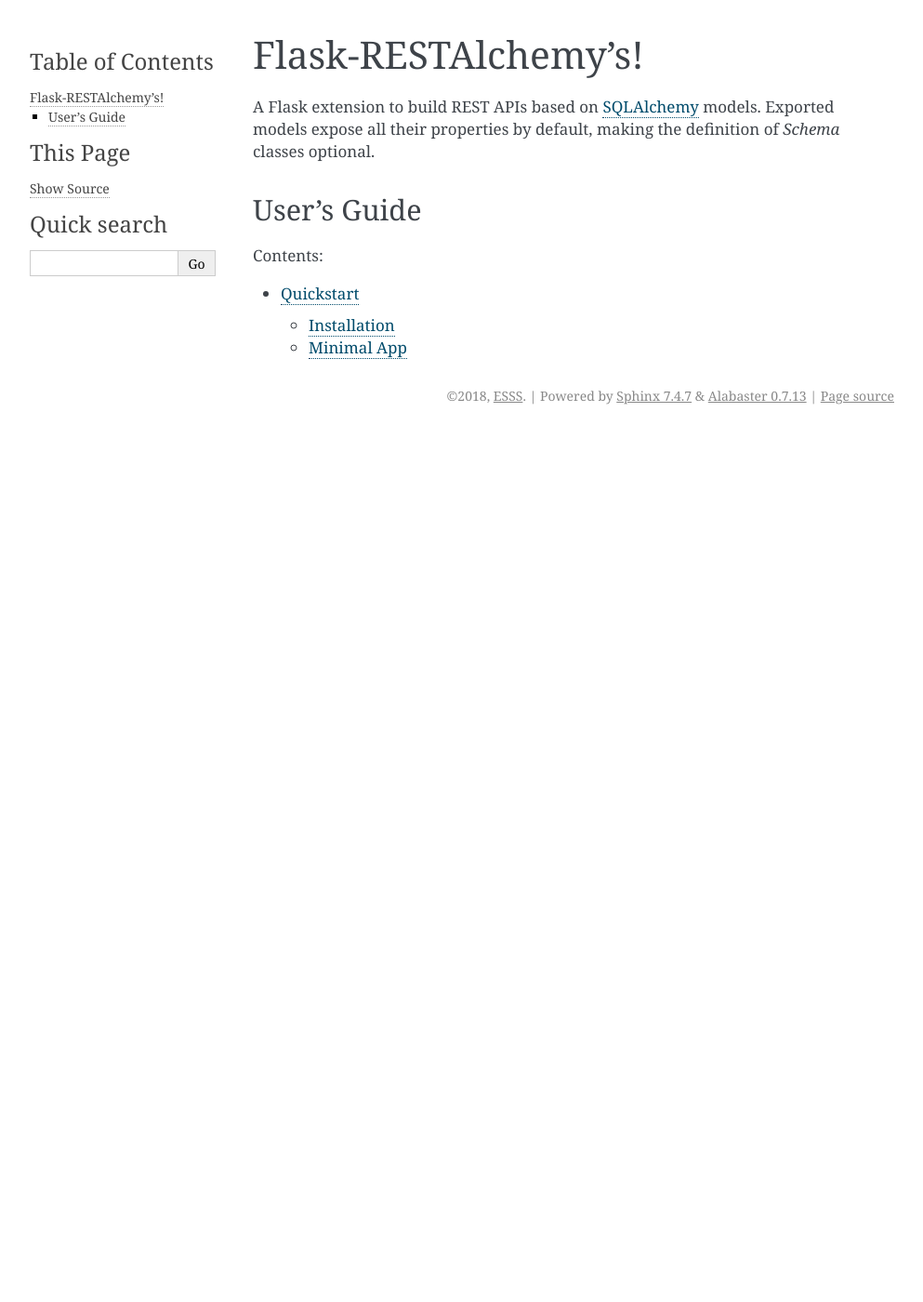
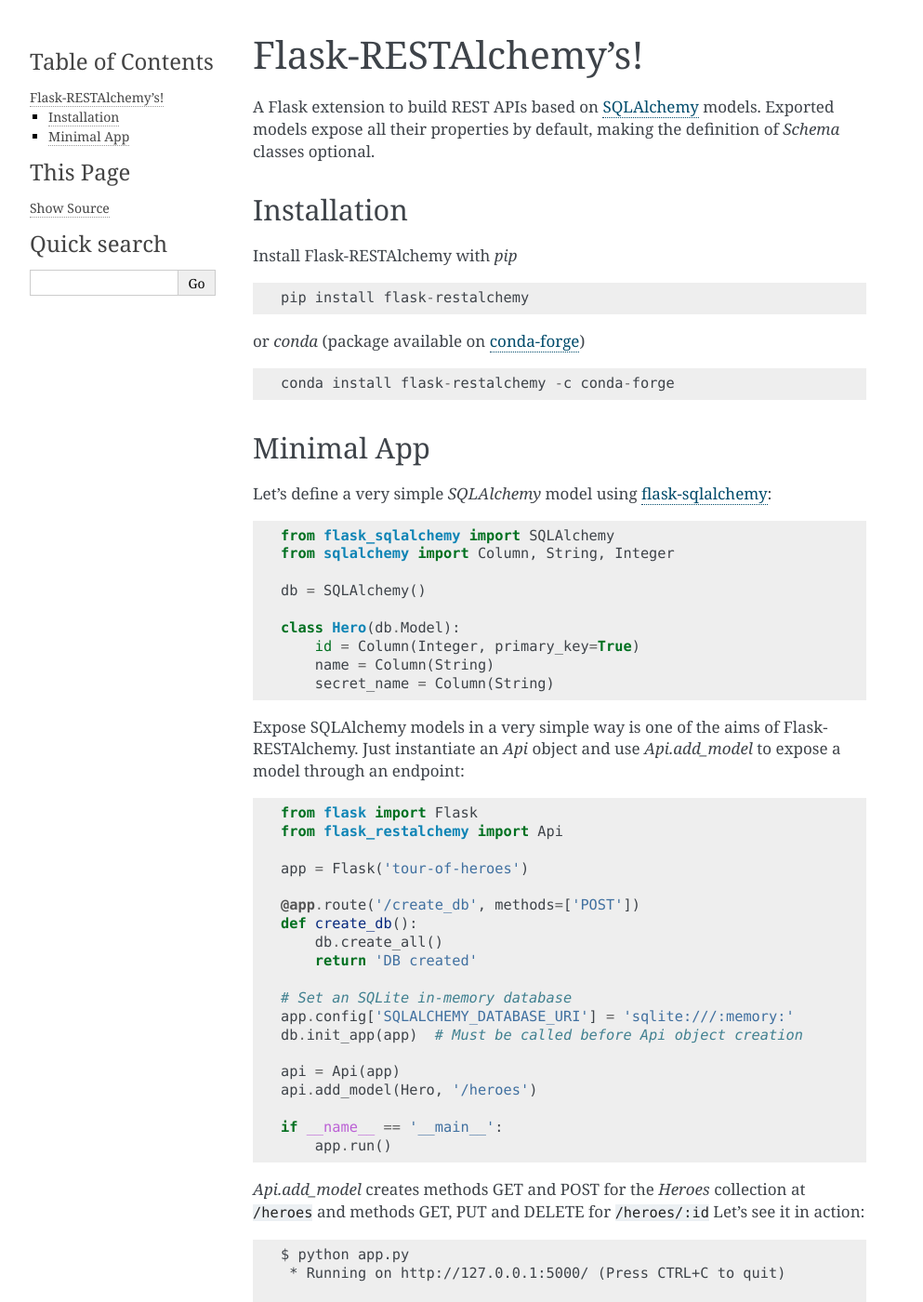
Before and after one commit to ESSS/flask-restalchemy, a Sphinx documentation site: the page built from docs/index.rst, in a window 1280 px wide and 1400 px high. Shown: the whole window at 93% size, without its empty margins (148-1141 px from the left). Built offline with Sphinx 7.4.7, drawn with Linux system fonts in a browser that asks for light colours; some of the changed text lies outside the part shown.

Commit message:
Move all docs to a single file (fow now)

```diff
--- a/docs/index.rst
+++ b/docs/index.rst
@@ -9,14 +9,84 @@
 A Flask extension to build REST APIs based on `SQLAlchemy`_ models. Exported models expose all their properties by
 default, making the definition of *Schema* classes optional.
 
-User's Guide
+Installation
 ------------
 
-.. toctree::
-   :maxdepth: 2
-   :caption: Contents:
+Install Flask-RESTAlchemy with `pip` ::
 
-   quickstart
+    pip install flask-restalchemy
+
+or `conda` (package available on `conda-forge`_) ::
+
+    conda install flask-restalchemy -c conda-forge
 
 
+Minimal App
+-----------
+
+Let's define a very simple *SQLAlchemy* model using `flask-sqlalchemy`_: ::
+
+    from flask_sqlalchemy import SQLAlchemy
+    from sqlalchemy import Column, String, Integer
+
+    db = SQLAlchemy()
+
+    class Hero(db.Model):
+        id = Column(Integer, primary_key=True)
+        name = Column(String)
+        secret_name = Column(String)
+
+Expose SQLAlchemy models in a very simple way is one of the aims of Flask-RESTAlchemy. Just instantiate an `Api` object
+and use `Api.add_model` to expose a model through an endpoint: ::
+
+    from flask import Flask
+    from flask_restalchemy import Api
+
+    app = Flask('tour-of-heroes')
+
+    @app.route('/create_db', methods=['POST'])
+    def create_db():
+        db.create_all()
+        return 'DB created'
+
+    # Set an SQLite in-memory database
+    app.config['SQLALCHEMY_DATABASE_URI'] = 'sqlite:///:memory:'
+    db.init_app(app)  # Must be called before Api object creation
+
+    api = Api(app)
+    api.add_model(Hero, '/heroes')
+
+    if __name__ == '__main__':
+        app.run()
+
+`Api.add_model` creates methods GET and POST for the `Heroes` collection at  ``/heroes`` and methods GET, PUT and DELETE
+for ``/heroes/:id`` Let's see it in action: ::
+
+    $ python app.py
+     * Running on http://127.0.0.1:5000/ (Press CTRL+C to quit)
+
+    $ curl -X POST http://localhost:5000/create_db
+    DB Created
+
+    $ curl -H "Content-Type:application/json" -d "{\"name\":\"Mr. Nice\"}" http://localhost:5000/heroes
+    $ curl -X GET http://localhost:5000/heroes/1
+    {
+        "id": 1,
+        "name": "Mr. Nice",
+        secret_name: "",
+    }
+
+Serializers could be used to override the default serialization of models ::
+
+    class HeroSerializer(ModelSerializer):
+
+        secret_name = Field(load_only=True)
+
+    api = Api(app)
+    api.add_model(Hero, '/heroes', serializer_class=HeroSerializer)
+
+In the above example, `secret_name` property will not be exposed on a GET, but can be updated in a PUT or POST.
+
+.. _conda-forge: https://conda-forge.org
+.. _flask-sqlalchemy: http://lask-sqlalchemy.pocoo.org
 .. _SQLAlchemy: http://www.sqlalchemy.org
```
Also changed, not shown: docs/quickstart.rst (deleted, +0 -83 lines), 2 other files.
